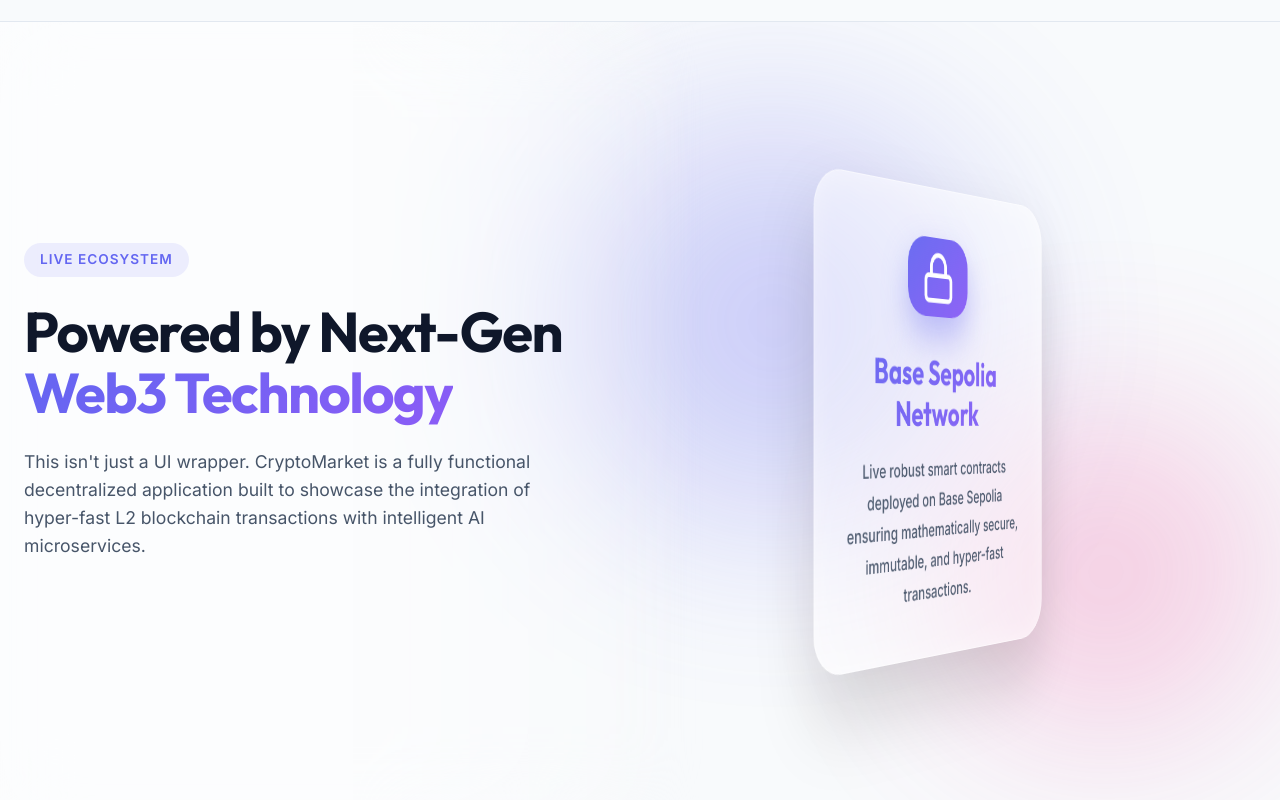
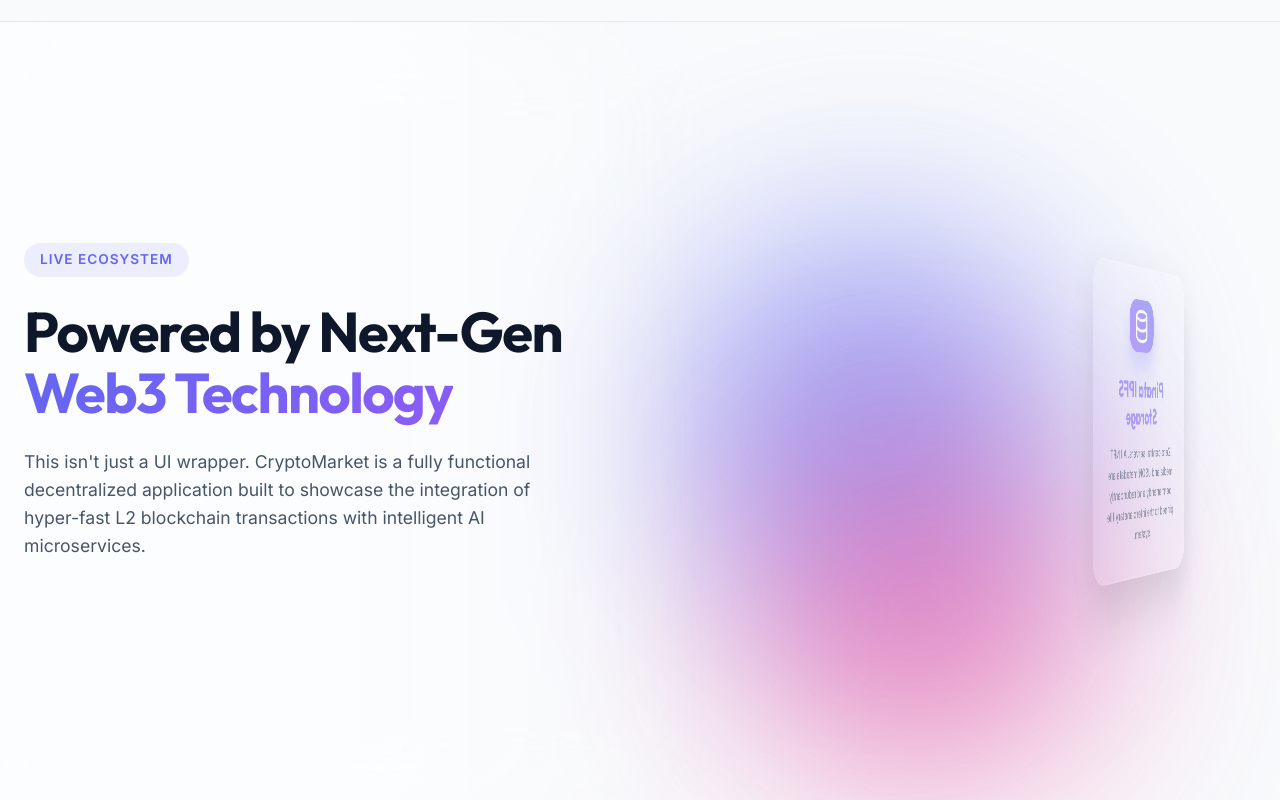
Before and after one commit to TechnicalVishalJi/Decentralized-Marketplace-Auction-Platform, a React app in the folder frontend/: page / in a window 1280 px wide. Shown: the part 3340-4140 px from the top of the page. Built offline with nearby package versions, Linux system fonts and the light colour scheme; the HTML template or start-up script is replaced by a standard one.

Commit message:
corrected the cards ui of showcase section

```diff
--- a/frontend/src/components/FeatureShowcase3D/FeatureShowcase3D.jsx
+++ b/frontend/src/components/FeatureShowcase3D/FeatureShowcase3D.jsx
@@ -70,24 +70,24 @@
           card,
           { x: "100%", z: -500, opacity: 0, rotateY: 0, scale: 0.5 },
           {
-            x: "10%",
-            z: 0,
+            x: "00%",
+            z: "0",
             opacity: 1,
-            rotateY: 1800, // Exactly 5 full spins
+            rotateY: 1110, // Exactly 5 full spins
             scale: 0.95, // scale slightly down
             duration: 2.5,
-            ease: "circ.out", // smooth deceleration curve
+            ease: "power4.out", // smooth deceleration curve
           },
         );
 
         // 2. Showcase Mode: Continuous float slightly left and explicit rotation drift.
         // Easing changed to sine.inOut to smoothly accelerate out of the complete stop, and decelerate into the exit phase.
         tl.to(card, {
-          rotateY: 1845,
-          x: "-10%",
-          scale: 1, // slightly pulse up to 1
-          duration: 3.5,
-          ease: "sine.inOut", // Seamless transition
+          rotateY: 1050,
+          x: "0",
+          scale: 1,
+          duration: 2.5,
+          ease: "power4.inOut",
         });
 
         // 3. Exit: Spin out very fast and shoot backward into the left (behind the text)
@@ -102,7 +102,7 @@
         });
 
         // Overlap the entrance of the NEXT card with the exit of the CURRENT card by 0.6 seconds for seamless flow
-        masterTl.add(tl, i === 0 ? 0 : "-=0.6");
+        masterTl.add(tl, i === 0 ? 0 : "-=0.0");
       });
     },
     { scope: containerRef },
--- a/frontend/src/components/FeatureShowcase3D/FeatureShowcase3D.module.css
+++ b/frontend/src/components/FeatureShowcase3D/FeatureShowcase3D.module.css
@@ -87,24 +87,39 @@
 .orb2 {
     position: absolute;
     border-radius: 50%;
-    filter: blur(100px);
-    opacity: 0.3;
+    filter: blur(90px);
+    opacity: 0.6;
+    animation: floatOrb 2.5s infinite alternate ease-in-out;
 }
 
 .orb1 {
-    width: 400px;
-    height: 400px;
+    width: 350px;
+    height: 350px;
     background: var(--color-accent);
-    top: 0;
-    left: 0;
+    top: 10%;
+    right: 15%;
+    /* Keep strictly behind the cards */
 }
 
 .orb2 {
     width: 300px;
     height: 300px;
     background: #EC4899;
-    bottom: 0;
-    right: 0;
+    bottom: 10%;
+    right: 5%;
+    animation-delay: -6s;
+    /* Offset movement */
+}
+
+@keyframes floatOrb {
+    0% {
+        transform: translate(0, 0) scale(1);
+    }
+
+    100% {
+        /* Move diagonally slightly emphasizing the glass */
+        transform: translate(-150px, 100px) scale(1.15);
+    }
 }
 
 /* 3D Carousel Container constrainer */
@@ -145,11 +160,16 @@
     backface-visibility: hidden;
     -webkit-backface-visibility: hidden;
 
-    background: rgba(255, 255, 255, 0.45);
-    backdrop-filter: blur(24px);
-    -webkit-backdrop-filter: blur(24px);
-    border: 1px solid rgba(255, 255, 255, 0.6);
-    box-shadow: 0 40px 80px rgba(0, 0, 0, 0.15), inset 0 0 30px rgba(255, 255, 255, 0.4);
+    /* True Premium glassmorphism with shine */
+    background: linear-gradient(135deg, rgba(255, 255, 255, 0.15) 0%, rgba(255, 255, 255, 0.02) 100%);
+    backdrop-filter: blur(20px);
+    -webkit-backdrop-filter: blur(20px);
+    border: 1px solid rgba(255, 255, 255, 0.25);
+    /* Shiny beveled reflection */
+    box-shadow:
+        0 40px 80px rgba(0, 0, 0, 0.2),
+        inset 1px 1px 0px rgba(255, 255, 255, 0.5),
+        inset -1px -1px 0px rgba(255, 255, 255, 0.1);
 }
 
 .cardFront {
```
